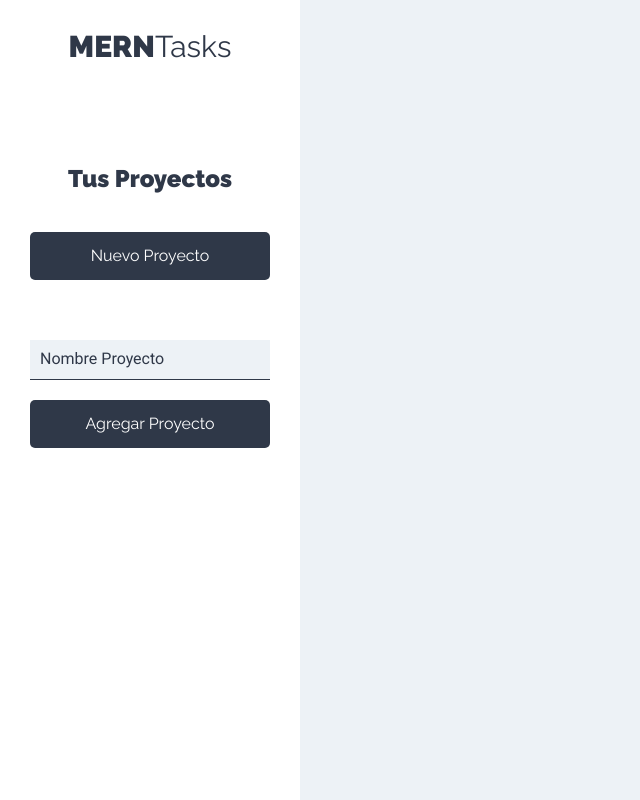
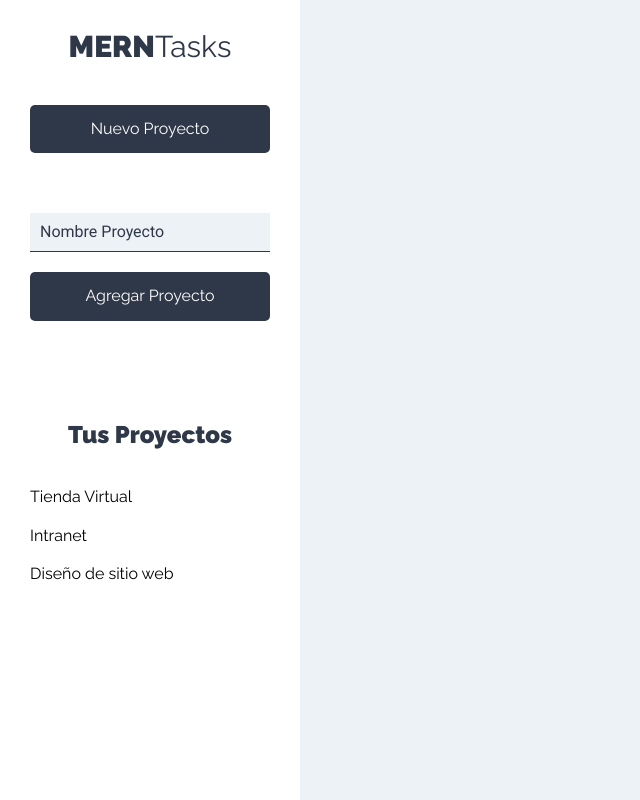
Before and after one commit to PabloMunizMontoya/mern-task-cliente, a React (Create React App) app: page /Proyectos in a window 1280 px wide. Shown: the whole page, without its empty margins (0-640 px from the left). Built offline with nearby package versions, Linux system fonts and the light colour scheme.

Commit message:
agregue los componentes proyeco y listadoproyecto al layout

```diff
--- a/src/components/layout/Sidebar.jsx
+++ b/src/components/layout/Sidebar.jsx
@@ -1,14 +1,16 @@
 import React from 'react'
 import NuevoProyecto from '../proyectos/NuevoProyecto';
+import ListadoProyectos from '../proyectos/ListadoProyectos';
+import Proyecto from '../proyectos/Proyecto';
 
 const Sidebar = () => {
     return (
         <aside>
             <h1>MERN<span>Tasks</span></h1>
-
+            <NuevoProyecto/>
             <div className="proyectos">
                 <h2>Tus Proyectos</h2>
-                <NuevoProyecto/>
+                <ListadoProyectos/>
             </div>
         </aside>
     );
--- /dev/null
+++ b/src/components/proyectos/ListadoProyectos.jsx
@@ -0,0 +1,23 @@
+import React from 'react'
+import Proyecto from './Proyecto';
+
+const ListadoProyectos = () => {
+
+    const proyectos= [
+        {nombre: 'Tienda Virtual'},
+        {nombre: 'Intranet'},
+        {nombre: 'Diseño de sitio web'}
+    ]
+    return (
+
+        <ul className='listado-proyectos'>
+            {proyectos.map(proyecto => (
+                <Proyecto
+                    proyecto={proyecto}
+                />
+            ))}
+        </ul>
+    );
+}
+
+export default ListadoProyectos;
--- /dev/null
+++ b/src/components/proyectos/Proyecto.jsx
@@ -0,0 +1,14 @@
+import React from 'react'
+
+const Proyecto = ({proyecto}) => {
+    return (
+        <li>
+            <button
+                type='button'
+                className='btn btn-blank'
+            >{proyecto.nombre}</button>
+        </li>
+     );
+}
+
+export default Proyecto;
```
